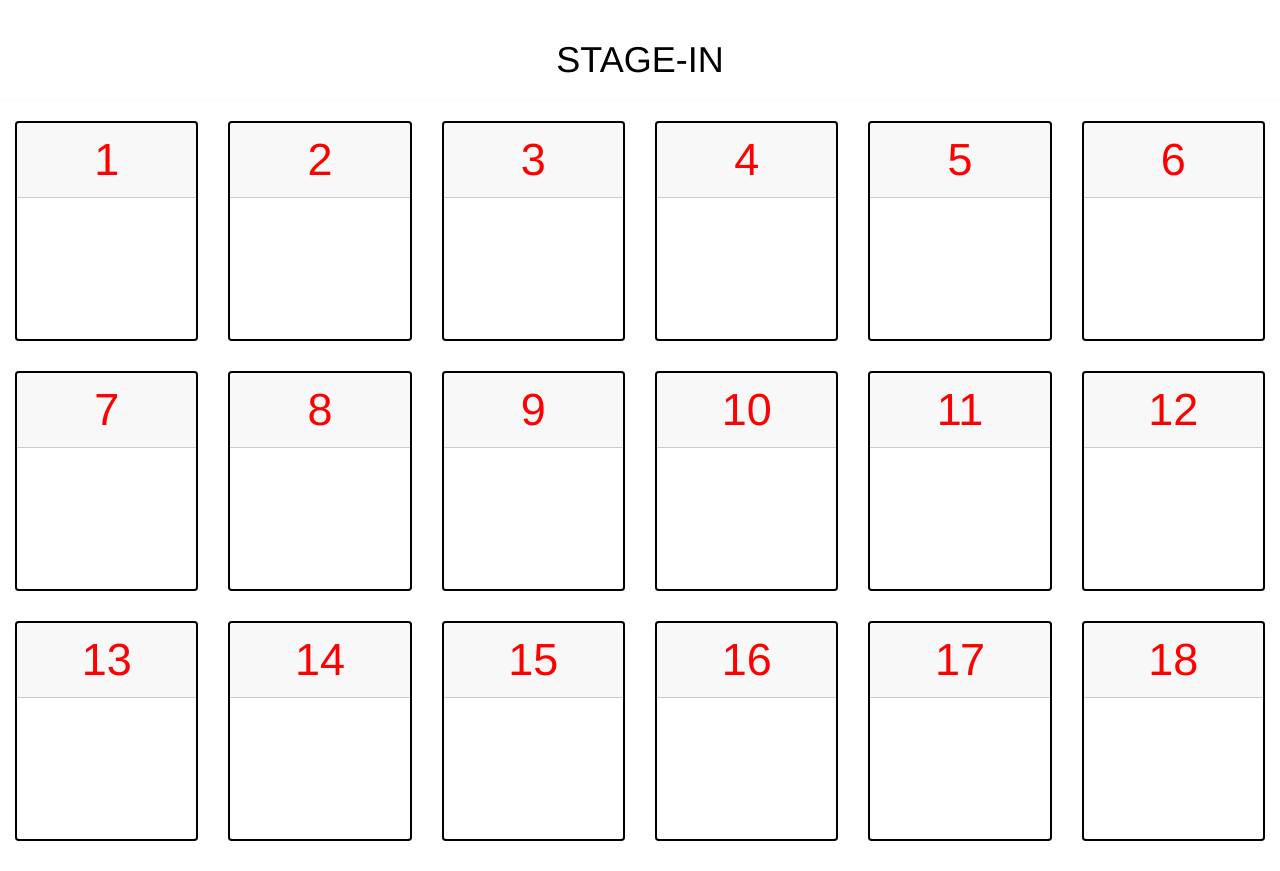
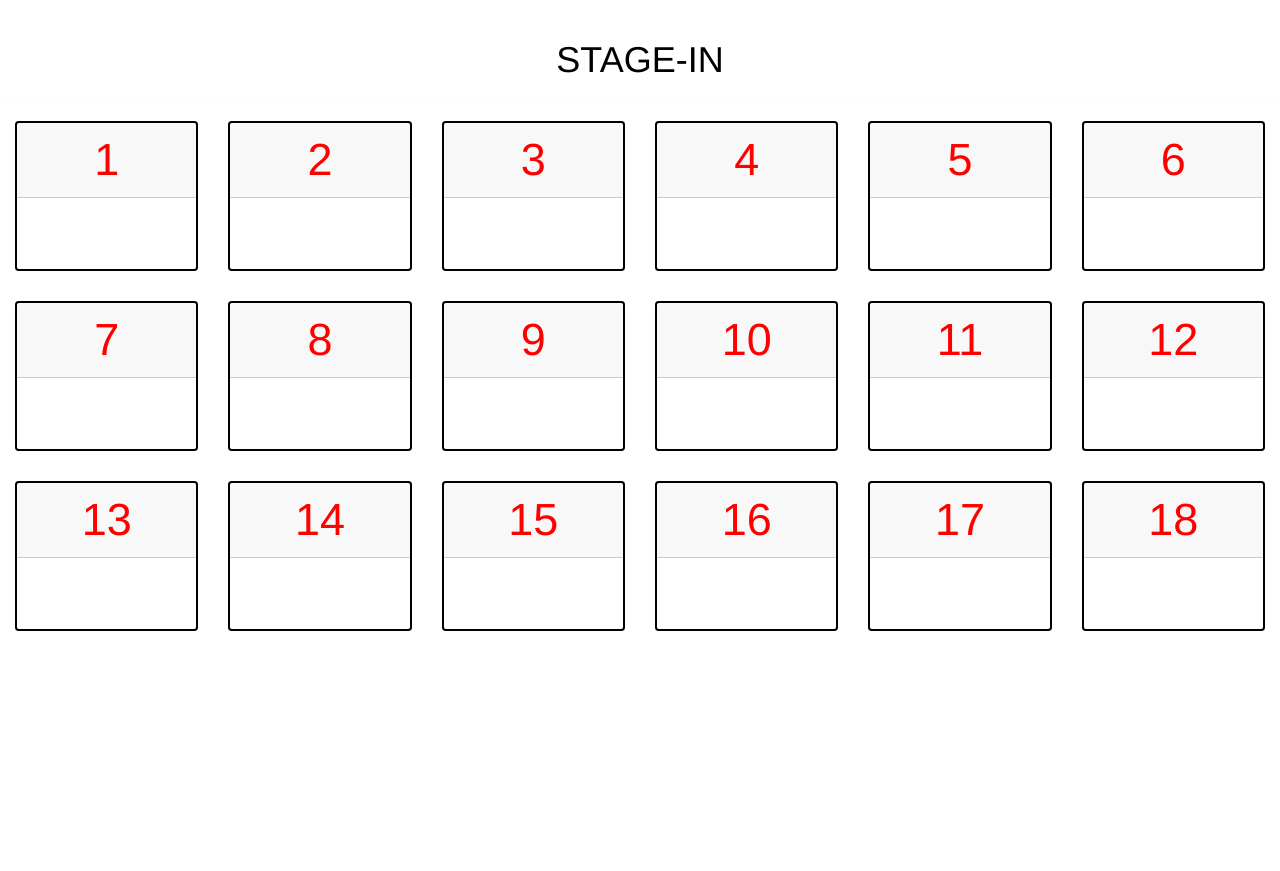
Before and after one commit to Marcbety/gestaopatio, a Flask app: page /stage_in in a window 1280 px wide. Shown: the part 62-933 px from the top of the page. After the commit the page ends 693 px from the top, so only its background shows below. Run offline with Flask 2, Linux system fonts and the light colour scheme; data that the repository does not hold is empty; some libraries are stand-ins or nearby versions.

Commit message:
Update Cargas Stage_In.html

```diff
--- a/gestaopatio/templates/Cargas Stage_In.html
+++ b/gestaopatio/templates/Cargas Stage_In.html
@@ -37,7 +37,7 @@
                 {% endif %}
 
                 <div class="col-md-2 col-sm-4 col-xs-6 mb-5">
-                    <div class="card {{ card_class }}" style="height: 22rem; border: 2px solid black; position: relative;">
+                    <div class="card {{ card_class }}" style="height: 15rem; border: 2px solid black; position: relative;">
                         <div class="card-header" style="font-size: 4.5rem; color:{% if item.num_doca %}{{ text_color }}{% else %}red{% endif %};">
                             {% if item.num_doca %}
                                 {{ item.num_doca }}
```
